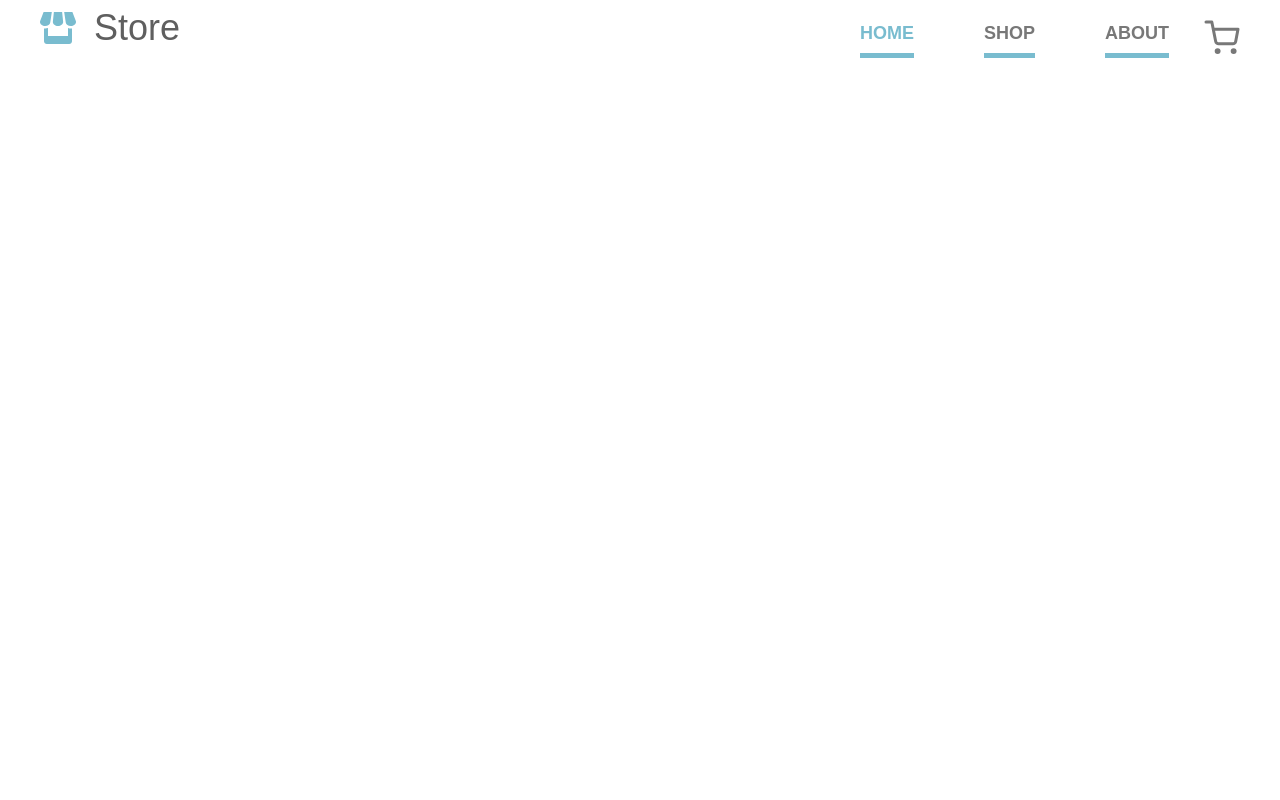
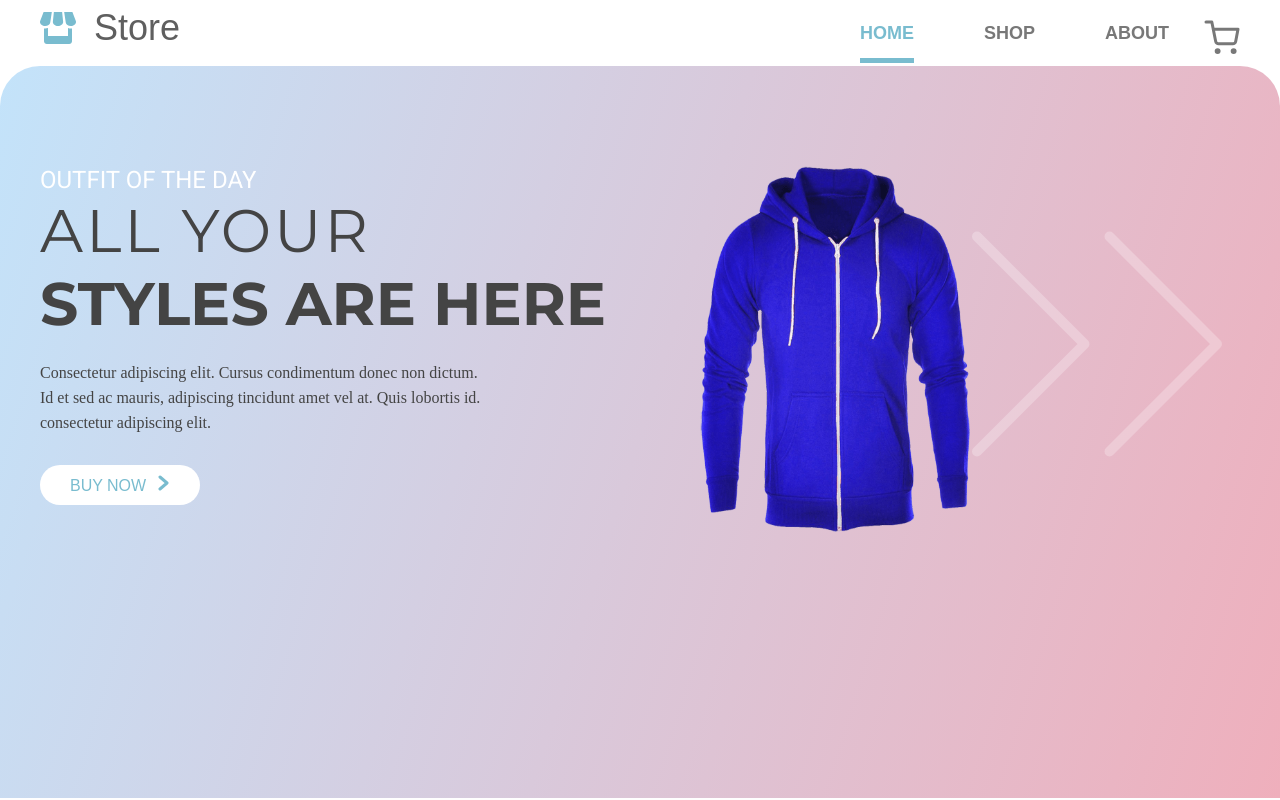
Before and after one commit to MubashirWaheed/Shopping-Cart, a React (Create React App) app: page / in a window 1280 px wide. Built offline with nearby package versions, Linux system fonts and the light colour scheme.

Commit message:
designed landing page

```diff
--- a/src/App.css
+++ /dev/null
@@ -1,4 +0,0 @@
-* {
-  margin: 0;
-  padding: 0;
-}
--- a/src/App.js
+++ b/src/App.js
@@ -1,8 +1,35 @@
-import './App.css';
+import appCss from './App.module.css';
+import {Link} from "react-router-dom"
+
 function App() {
   return (
-    <div className="App">
+    <div className={appCss.App}>
+      <main>
+        <div className={appCss.left}>
+          <div className={appCss.content}>
+            <p>Outfit of the day</p>
+            <p>All your</p>
+            <h1>Styles Are Here</h1>
+            <p className={appCss.text}>Consectetur adipiscing elit. Cursus condimentum donec non dictum. Id et sed ac mauris,
+               adipiscing tincidunt amet vel at. Quis lobortis id. consectetur adipiscing elit. </p>
+            <Link to="shop" className={appCss.btn}>Buy Now
+              <svg className={appCss.arrow} width="11" height="16" viewBox="0 0 11 16" fill="none" xmlns="http://www.w3.org/2000/svg">
+                <path d="M2 2L9 8L2 14" stroke="#79BCCF" stroke-width="3" stroke-linecap="round" stroke-linejoin="round"/>
+              </svg>
+            </Link>
+          </div>
+        </div>
+        <div className={appCss.right}>
+          <img  className={appCss.displayImage}src={require('./assets/jacket.png').default} alt="jacket" />
+          <svg  className={appCss.backArrows}width="417" height="516" viewBox="0 0 417 516" fill="none" xmlns="http://www.w3.org/2000/svg">
+            <path d="M279.5 365.5L387 258L279.5 150.5" stroke="white" stroke-opacity="0.25" stroke-width="10" stroke-linecap="round" stroke-linejoin="round"/>
+            <path d="M147 365.5L254.5 258L147 150.5" stroke="white" stroke-opacity="0.25" stroke-width="10" stroke-linecap="round" stroke-linejoin="round"/>
+          </svg>
 
+        </div>
+
+
+      </main>
     </div>
   );
 }
--- /dev/null
+++ b/src/App.module.css
@@ -0,0 +1,105 @@
+* {
+  margin: 0;
+  padding: 0;
+}
+.App {
+  position: absolute;
+  width: 100%;
+  margin-top: 10px;
+  left: 0px;
+  background: linear-gradient(287.15deg, #efafbc 0%, #c3e3fa 100%);
+  border-radius: 40px 40px 0px 0px;
+  display: flex;
+  justify-content: center;
+}
+main {
+  max-width: 1200px;
+  width: 100%;
+  min-height: calc(100vh - 68.5px);
+  display: flex;
+}
+.left {
+  width: 55%;
+}
+.content {
+  display: flex;
+  flex-direction: column;
+  justify-content: center;
+  margin-top: 100px;
+}
+.left p:first-child {
+  color: white;
+  font-size: 24px;
+  font-family: "Roboto", sans-serif;
+  text-transform: uppercase;
+  cursor: default;
+}
+.left p:nth-child(2) {
+  color: #444444;
+  font-size: 60px;
+  font-family: "Montserrat", sans-serif;
+  letter-spacing: 3px;
+  text-transform: uppercase;
+  cursor: default;
+}
+h1 {
+  color: #444444;
+  font-size: 60px;
+  font-family: "Montserrat", sans-serif;
+  text-transform: uppercase;
+  cursor: default;
+}
+.text {
+  color: #444444;
+  max-width: 450px;
+  font-family: "Monsterrat";
+  font-weight: 100;
+  line-height: 25px;
+  margin: 20px 0px 30px 0px;
+  cursor: default;
+}
+.btn {
+  display: inline-block;
+  border-radius: 20px;
+  padding: 10px 0px 10px 30px;
+  background-color: white;
+  text-transform: uppercase;
+  color: #79bccf;
+  width: 130px;
+}
+.arrow {
+  padding-left: 7px;
+  margin-left: 5px;
+  color: red;
+  display: inline-block;
+}
+.right {
+  width: 45%;
+  display: flex;
+  flex-direction: column;
+  position: relative;
+}
+.displayImage {
+  margin-top: 100px;
+  width: 50%;
+  height: 50%;
+  z-index: 2;
+}
+.backArrows {
+  left: 130px;
+  top: 20px;
+  position: absolute;
+  z-index: 1;
+}
+@media screen and (max-width: 800px) {
+  main {
+    flex-wrap: wrap;
+  }
+  .left,
+  .right {
+    width: 100%;
+  }
+  .backArrows {
+    display: none;
+  }
+}
--- a/src/index.css
+++ b/src/index.css
@@ -1,4 +1,4 @@
-@import url("https://fonts.googleapis.com/css2?family=Montserrat:wght@100;200;300;400;500;600;700&display=swap");
+@import url("https://fonts.googleapis.com/css2?family=Montserrat:wght@100;200;300;400;500;600;700&family=Roboto:wght@100;300;400;500;700&display=swap");
 * {
   padding: 0;
   margin: 0;
--- a/src/styles/navbar.module.css
+++ b/src/styles/navbar.module.css
@@ -40,8 +40,7 @@ li {
 }
 a {
   text-decoration: none;
-  padding-bottom: 10px;
-  border-bottom: #79bccf 5px solid;
+  padding-bottom: 15px;
 }
 .home,
 .shop,
@@ -56,6 +55,7 @@ a {
 }
 .home {
   color: #79bccf;
+  border-bottom: #79bccf 5px solid;
 }
 .cart {
   margin-top: 18px;
@@ -63,4 +63,29 @@ a {
 }
 a:focus {
   color: #79bccf;
+  border-bottom: #79bccf 5px solid;
 }
+
+/* Small screen */
+@media screen and (max-width: 600px) {
+  nav {
+    padding: 0px 10px;
+  }
+  .log {
+    width: 30px;
+    height: 26px;
+  }
+  .logoName {
+    font-size: 28px;
+  }
+  li {
+    margin: 10px 20px;
+  }
+  .home,
+  .shop,
+  .about {
+    width: 50px;
+    height: 18px;
+    font-size: 15px;
+  }
+}
```
Also changed, not shown: src/assets/jacket.png (added).
